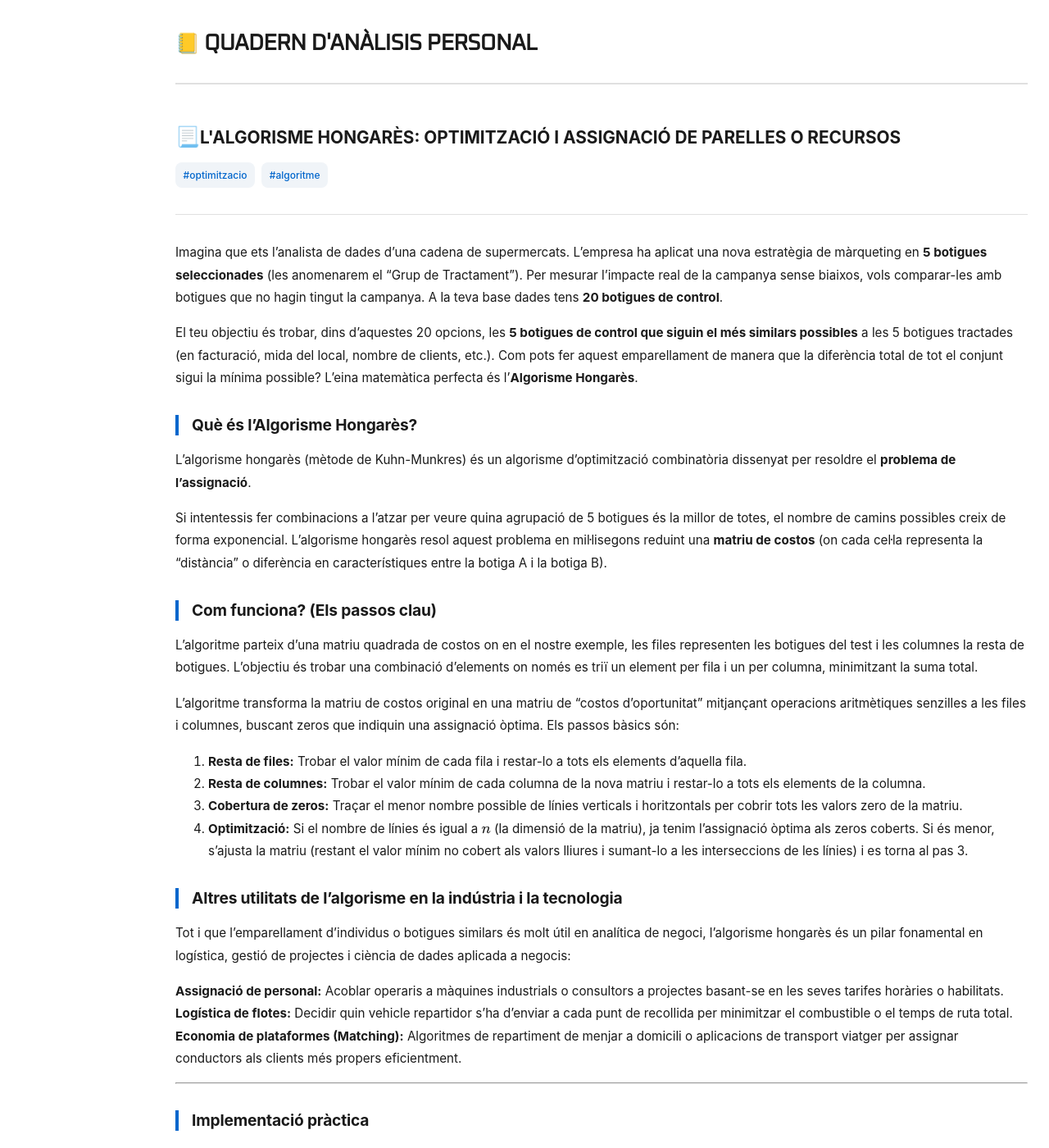
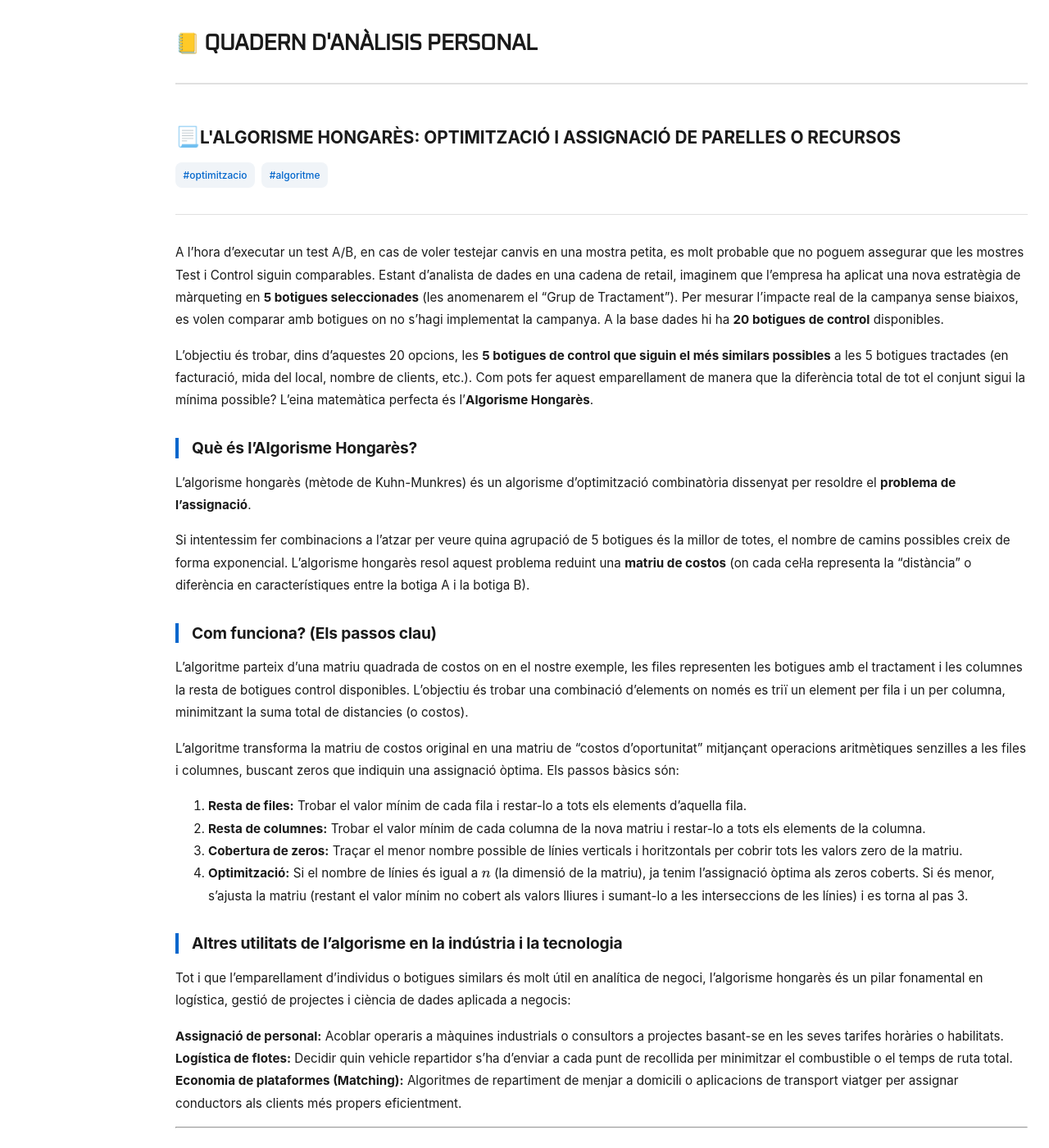
Before and after one commit to alberthr/alberthr.github.io, a Jekyll site: the page built from _posts/2020-06-09-algoritme-hongares.md, in a window 1280 px wide and 1400 px high. Shown: the whole window at 82% size. Built offline with Jekyll 4.4.1, drawn with Linux system fonts in a browser that asks for light colours; comment, search, counter and statistics services are not loaded.

Commit message:
afegeixo força contingut a Herfindal i canvio texte a l'algoritme hongares

```diff
--- a/_posts/2020-06-09-algoritme-hongares.md
+++ b/_posts/2020-06-09-algoritme-hongares.md
@@ -6,19 +6,19 @@ tags:
   - algoritme
 ---
 
-Imagina que ets l'analista de dades d'una cadena de supermercats. L'empresa ha aplicat una nova estratègia de màrqueting en **5 botigues seleccionades** (les anomenarem el "Grup de Tractament"). Per mesurar l'impacte real de la campanya sense biaixos, vols comparar-les amb botigues que no hagin tingut la campanya. A la teva base dades tens **20 botigues de control**.
+A l'hora d'executar un test A/B, en cas de voler testejar canvis en una mostra petita, es molt probable que no poguem assegurar que les mostres Test i Control siguin comparables. Estant d'analista de dades en una cadena de retail, imaginem que l'empresa ha aplicat una nova estratègia de màrqueting en **5 botigues seleccionades** (les anomenarem el "Grup de Tractament"). Per mesurar l'impacte real de la campanya sense biaixos, es volen comparar amb botigues on no s'hagi implementat la campanya. A la base dades hi ha **20 botigues de control** disponibles.
 
-El teu objectiu és trobar, dins d'aquestes 20 opcions, les **5 botigues de control que siguin el més similars possibles** a les 5 botigues tractades (en facturació, mida del local, nombre de clients, etc.). Com pots fer aquest emparellament de manera que la diferència total de tot el conjunt sigui la mínima possible? L'eina matemàtica perfecta és l'**Algorisme Hongarès**.
+L'objectiu és trobar, dins d'aquestes 20 opcions, les **5 botigues de control que siguin el més similars possibles** a les 5 botigues tractades (en facturació, mida del local, nombre de clients, etc.). Com pots fer aquest emparellament de manera que la diferència total de tot el conjunt sigui la mínima possible? L'eina matemàtica perfecta és l'**Algorisme Hongarès**.
 
 ## Què és l'Algorisme Hongarès?
 
 L'algorisme hongarès (mètode de Kuhn-Munkres) és un algorisme d'optimització combinatòria dissenyat per resoldre el **problema de l'assignació**.
 
-Si intentessis fer combinacions a l'atzar per veure quina agrupació de 5 botigues és la millor de totes, el nombre de camins possibles creix de forma exponencial. L'algorisme hongarès resol aquest problema en mil·lisegons reduint una **matriu de costos** (on cada cel·la representa la "distància" o diferència en característiques entre la botiga A i la botiga B).
+Si intentessim fer combinacions a l'atzar per veure quina agrupació de 5 botigues és la millor de totes, el nombre de camins possibles creix de forma exponencial. L'algorisme hongarès resol aquest problema reduint una **matriu de costos** (on cada cel·la representa la "distància" o diferència en característiques entre la botiga A i la botiga B).
 
 ## Com funciona? (Els passos clau)
 
-L’algoritme parteix d’una matriu quadrada de costos on en el nostre exemple, les files representen les botigues del test i les columnes la resta de botigues. L’objectiu és trobar una combinació d’elements on només es triï un element per fila i un per columna, minimitzant la suma total.
+L’algoritme parteix d’una matriu quadrada de costos on en el nostre exemple, les files representen les botigues amb el tractament i les columnes la resta de botigues control disponibles. L’objectiu és trobar una combinació d’elements on només es triï un element per fila i un per columna, minimitzant la suma total de distancies (o costos).
 
 L'algoritme transforma la matriu de costos original en una matriu de "costos d'oportunitat" mitjançant operacions aritmètiques senzilles a les files i columnes, buscant zeros que indiquin una assignació òptima. Els passos bàsics són:
 
```
Also changed, not shown: _posts/2010-06-01-herfindahl-concentracio.md (+3 -0 lines).
